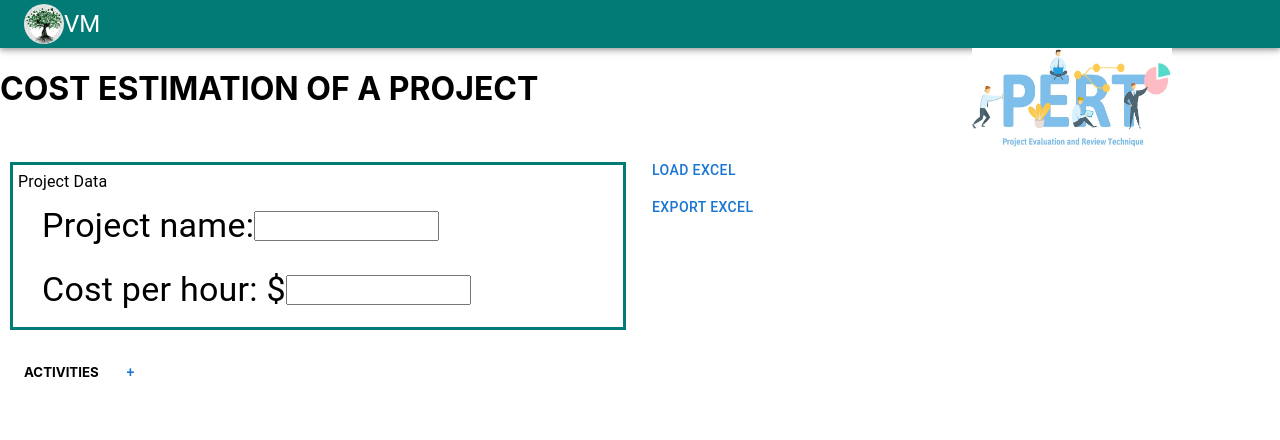
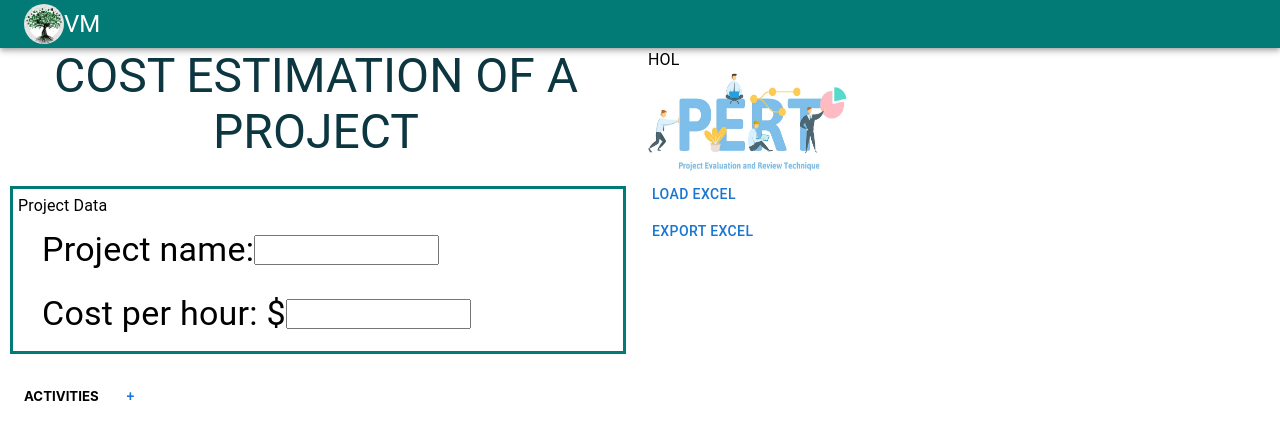
Before and after one commit to violeta-maldonado/pert, a Next.js app: page / in a window 1280 px wide. Shown: the top 440 px of the page. Built offline with nearby package versions, Linux system fonts and the light colour scheme.

Commit message:
homeHeader and appBar and index

```diff
--- a/src/components/appBar.tsx
+++ b/src/components/appBar.tsx
@@ -1,8 +1,6 @@
 
 import AppBar from '@mui/material/AppBar';
-import Toolbar from '@mui/material/Toolbar';
-import Avatar from '@mui/material/Avatar';
-import Typography from '@mui/material/Typography';
+import { Avatar, Toolbar, Typography }from '@mui/material';
 
 interface IAppBarM {
     title?: string;
--- /dev/null
+++ b/src/components/homeHeader.tsx
@@ -0,0 +1,30 @@
+
+import Image from 'next/image'
+import { Grid, Toolbar, Typography }from '@mui/material';
+
+const HomeHeader = () => {
+    return (
+      <Grid container spacing={2}>
+        <Grid item xs={11} sm={6}>
+          <Typography
+            align='center'
+            color='#0C3640'
+            variant='h3'
+          >
+            COST ESTIMATION OF A PROJECT
+          </Typography>
+        </Grid>
+        <Grid item xs={1} sm={6}>
+          <Typography>HOL</Typography>
+          <Image
+            src={'/static/pert.jpg'}
+            width={200}
+            height={100}
+            layout="fixed"
+          />
+        </Grid>
+      </Grid>
+    );
+}
+
+export default HomeHeader
--- a/src/pages/index.tsx
+++ b/src/pages/index.tsx
@@ -1,15 +1,13 @@
 import type { NextPage } from 'next'
 import Head from 'next/head'
-import Grid from '@mui/material/Grid';
-import Image from 'next/image'
 import AppBarM from '../components/appBar';
+import HomeHeader from '../components/homeHeader';
 import ProjectData from '../components/projectData';
 import Toolbar from '@mui/material/Toolbar';
 import Button from '@mui/material/Button';
 import TablePert from '../components/table';
 
 const Home: NextPage = () => {
-  const logo ='/static/pert.jpg';
   return (
     <div >
       <Head>
@@ -19,19 +17,7 @@ const Home: NextPage = () => {
       </Head>
       <main >
         <AppBarM title='VM'/>
-        <Grid container spacing={2}>
-          <Grid item xs={9}>
-            <h1 className='title'>COST ESTIMATION OF A PROJECT</h1>
-          </Grid>
-          <Grid item xs={3}>
-            <Image
-              src={logo}
-              width={200}
-              height={100}
-              layout="fixed"
-            />
-          </Grid>
-        </Grid>
+        <HomeHeader></HomeHeader>
         <ProjectData/>
         <Toolbar>
           <h5 className='subtitle'>ACTIVITIES</h5>
```
